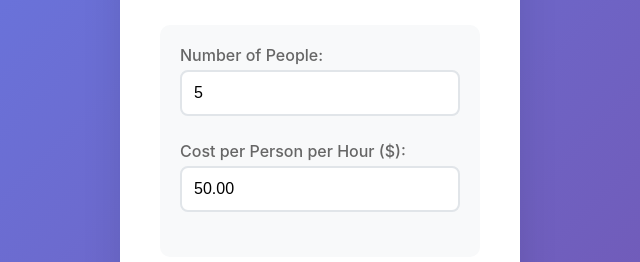
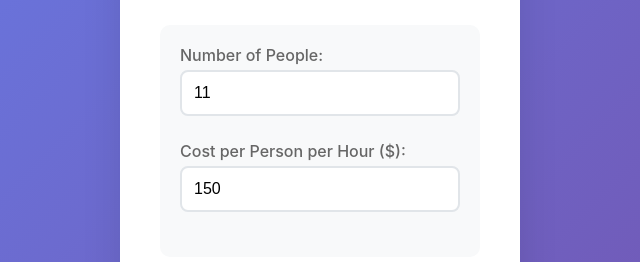
Before and after one commit to hyphacoop/meeting-cost, a plain HTML site: page index.html in a window 1280 px wide. Shown: the part 161-423 px from the top of the page, 320-960 px from the left. Drawn offline with Linux system fonts and the light colour scheme.

Commit message:
change defaults

```diff
--- a/index.html
+++ b/index.html
@@ -200,12 +200,12 @@
         <div class="settings">
             <div class="input-group">
                 <label for="people">Number of People:</label>
-                <input type="number" id="people" min="1" value="5">
+                <input type="number" id="people" min="1" value="11">
             </div>
 
             <div class="input-group">
                 <label for="hourlyRate">Cost per Person per Hour ($):</label>
-                <input type="number" id="hourlyRate" min="0" step="0.01" value="50.00">
+                <input type="number" id="hourlyRate" min="0" step="1" value="150">
             </div>
         </div>
 
```
